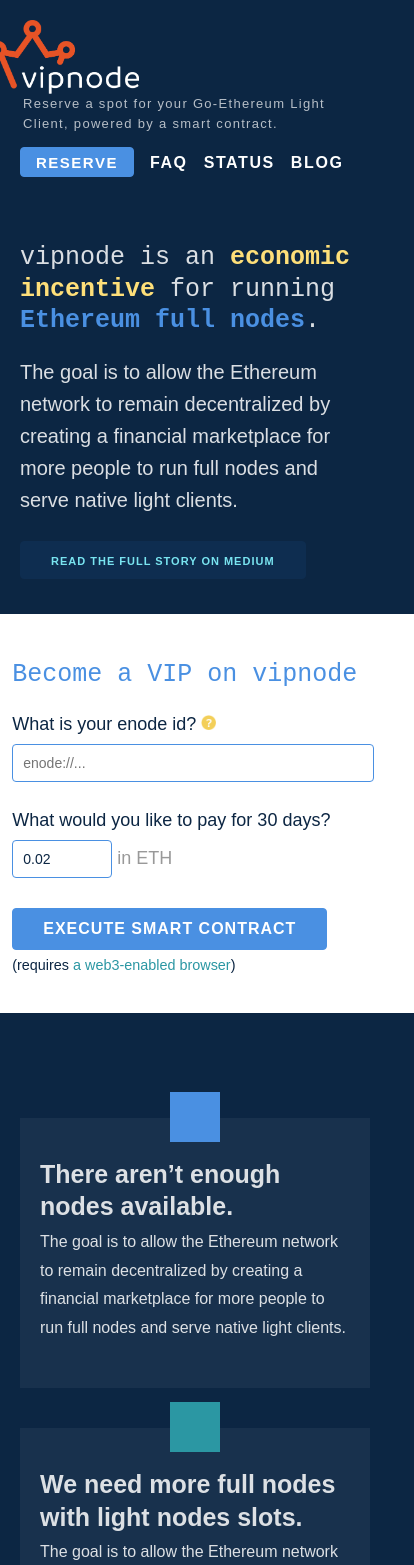
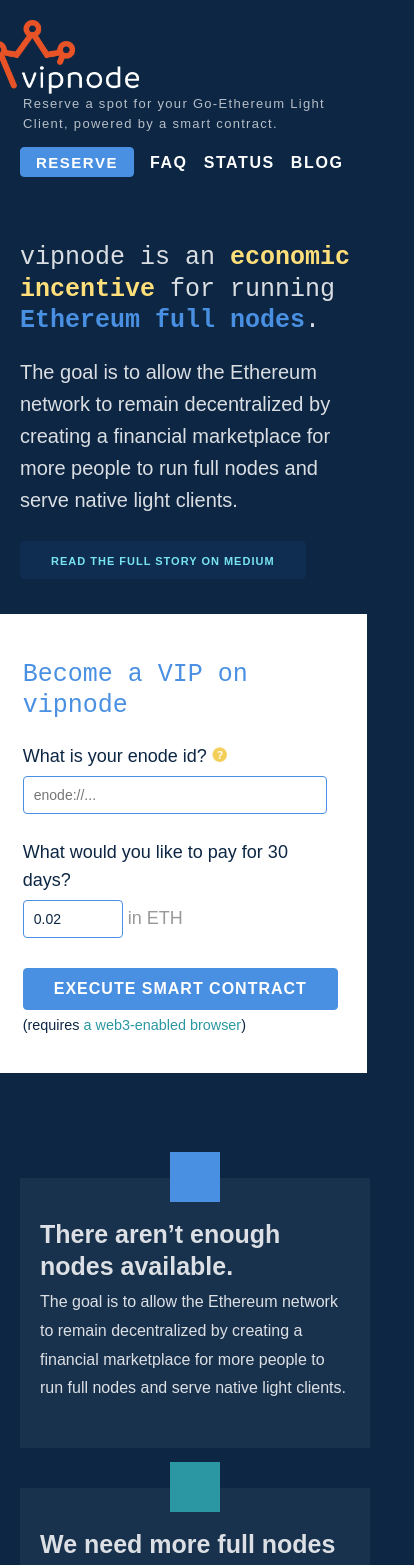
Before and after one commit to vipnode/vipnode.org, a Nuxt app: page / in a window 390 px wide. Shown: the top 1565 px of the page, 414 px wide, since content can reach past the window. Built offline with nearby package versions, Linux system fonts and the light colour scheme.

Commit message:
Some (hacky) fixes for scrollbars showing up at small sizes

```diff
--- a/assets/scss/base.scss
+++ b/assets/scss/base.scss
@@ -16,6 +16,10 @@
   font-family: 'PT Sans', sans-serif;
   -webkit-font-smoothing: antialiased;
   -moz-osx-font-smoothing: grayscale;
+}
+
+@media (max-width: 400px) {
+  body { overflow-x: hidden; }
 }
 
 h1, h2 { font-family: $monospace; }
@@ -94,6 +98,9 @@
   position: absolute;
   bottom: 38px;
   left: -181px;
+  max-width: 20vw;
+  overflow-x: scroll;
+  overflow-y: hidden;
   p {
     font-size: 1.4rem;
     margin-bottom: 1rem;
@@ -315,6 +322,15 @@
   margin-top: 1.5em;
 }
 
+@media (max-width: 850px) {
+  .index-form {
+    padding-left: 0;
+    padding-right: 0;
+    margin-left: 0;
+    margin-right: 0;
+  }
+}
+
 #intro {
   h2 {
     font-size: 3rem;
@@ -376,14 +392,9 @@
     width: 100%;
     float: none;
     background-color: #fff;
-    margin-left: -12.5%;
-    margin-right: -12.5%;
-    width: 125%;
+    width: 97.6vw;
+    margin-left:-9.5%;
     padding-right: 2em;
-    form {
-      //padding-left: 0;
-      //padding-right: 0;
-    }
   }
 }
 
@@ -486,7 +497,7 @@
 }
 
 @media (max-width: 750px) {
-  #status { width: 118%; margin-left:-9%; margin-right: -9%; }
+  #status { width: 97.6vw; margin-left:-9.5%; }
 }
 
 #newsletter {
```
